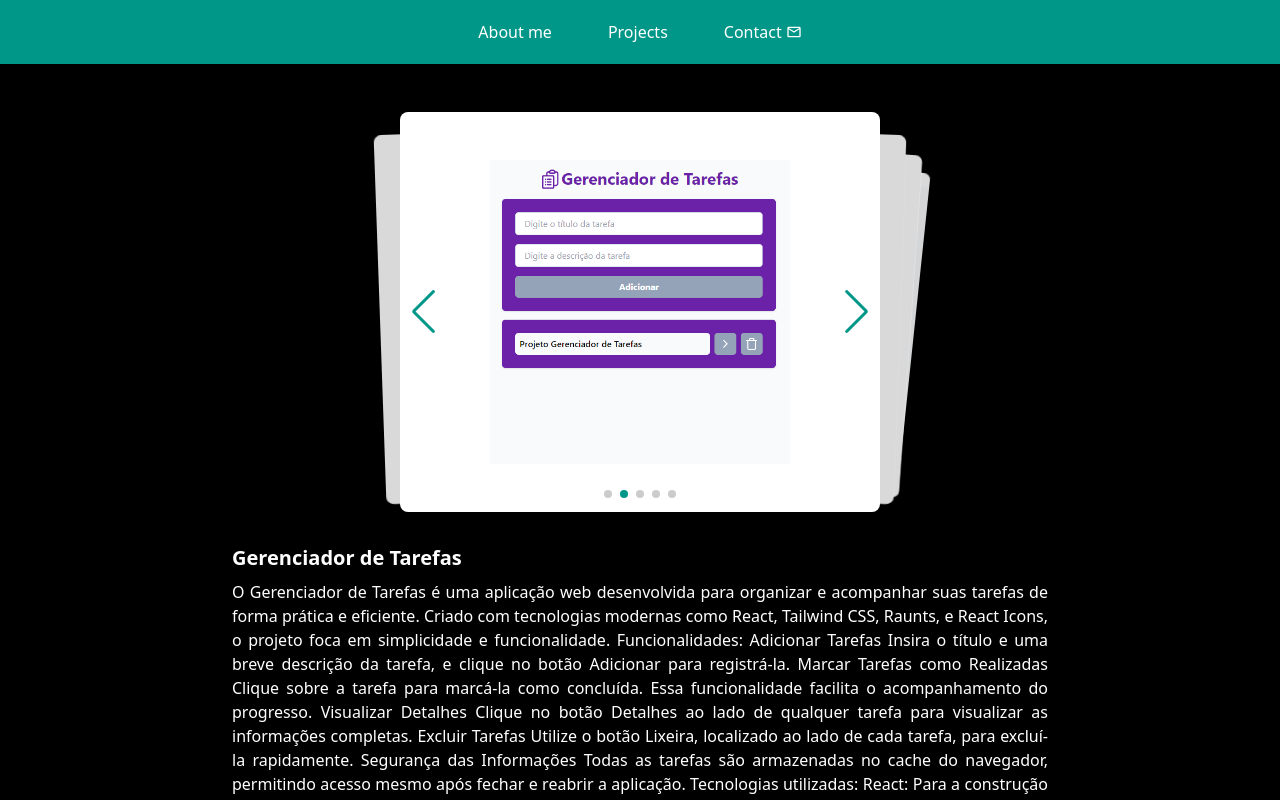
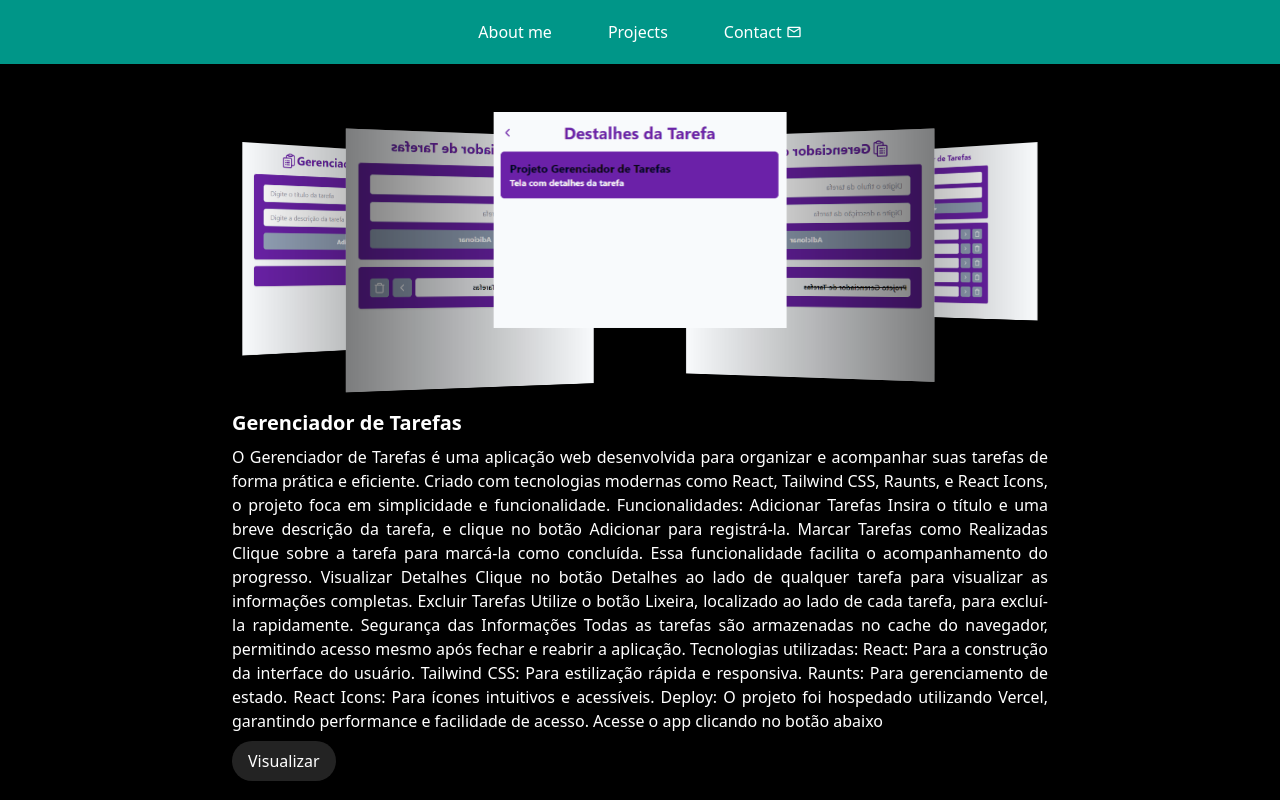
Before and after one commit to ronneyrv/Platform-Nextjs, a Next.js app: page /project/1 in a window 1280 px wide. Built offline with nearby package versions, Linux system fonts and the light colour scheme.

Commit message:
refactor: slider of swiper corrected

```diff
--- a/src/components/project-header/ProjectHeader.tsx
+++ b/src/components/project-header/ProjectHeader.tsx
@@ -1,90 +1,112 @@
 "use client";
-import { SwiperProps, SwiperSlide } from "swiper/react";
-import Slider from "../card/Slider";
+import { Swiper, SwiperSlide } from "swiper/react";
+import {
+  Navigation,
+  Autoplay,
+  EffectCoverflow,
+  EffectCube,
+} from "swiper/modules";
 import Image from "next/image";
 
 import "swiper/css";
+import "swiper/css/effect-coverflow";
+import "swiper/css/effect-cube";
 
 export const ProjectHeader = () => {
-  const settings: SwiperProps = {
-    spaceBetween: 0,
-    slidesPerView: 1,
-    navigation: true,
-    effect: "cards",
-    grabCursor: true,
-    pagination: {
-      clickable: false,
-    },
-    autoplay: {
-      delay: 2000,
-      disableOnInteraction: true,
-    },
-  };
-
-  const settings2: SwiperProps = {
-    spaceBetween: 0,
-    slidesPerView: 1,
-    navigation: false,
-
-    grabCursor: true,
-    pagination: {
-      clickable: true,
-    },
-    autoplay: {
-      delay: 2000,
-      disableOnInteraction: true,
-    },
-  };
-
   return (
     <>
-        <div className="block pt-10 sm:hidden">
-        <Slider settings={settings2}>
-          <SwiperSlide >
+      <div className="block w-full justify-center p-10 sm:hidden">
+        <Swiper
+          modules={[Autoplay, EffectCube]}
+          spaceBetween={0}
+          slidesPerView={1}
+          loop={true}
+          navigation={false}
+          effect={"cube"}
+          grabCursor={true}
+          pagination={{ clickable: true }}
+          autoplay={{
+            delay: 2000,
+            disableOnInteraction: false,
+          }}
+          cubeEffect={{
+            shadow: false,
+            slideShadows: true,
+            shadowOffset: 0,
+            shadowScale: 0.94,
+          }}
+        >
+          <SwiperSlide>
             <Image
               src="/images/gerenciador-tarefas/gerenciador-tarefa5.png"
               alt="Picture 1"
               width={300}
               height={400}
+              className="block mx-auto "
             />
           </SwiperSlide>
-          <SwiperSlide >
+          <SwiperSlide>
             <Image
               src="/images/gerenciador-tarefas/gerenciador-tarefa2.png"
               alt="Picture 2"
               width={300}
-              height={500}
+              height={400}
+              className="block mx-auto"
             />
           </SwiperSlide>
-          <SwiperSlide >
+          <SwiperSlide>
             <Image
               src="/images/gerenciador-tarefas/gerenciador-tarefa3.png"
               alt="Picture 3"
               width={300}
               height={400}
+              className="block mx-auto"
             />
           </SwiperSlide>
-          <SwiperSlide >
+          <SwiperSlide>
             <Image
               src="/images/gerenciador-tarefas/gerenciador-tarefa4.png"
               alt="Picture 4"
               width={300}
               height={400}
+              className="block mx-auto"
             />
           </SwiperSlide>
-          <SwiperSlide >
+          <SwiperSlide>
             <Image
               src="/images/gerenciador-tarefas/gerenciador-tarefa.png"
               alt="Picture 5"
-              width={500}
-              height={500}
+              width={400}
+              height={400}
+              className="block mx-auto"
             />
           </SwiperSlide>
-        </Slider>
-        </div>
+        </Swiper>
+      </div>
 
-        <div className="hidden sm:block pt-20">
-        <Slider settings={settings}>
+      <div className="hidden pt-20 sm:block">
+        <Swiper
+          modules={[Navigation, Autoplay, EffectCoverflow]}
+          spaceBetween={0}
+          slidesPerView={3}
+          loop={true}
+          navigation={false}
+          effect={"coverflow"}
+          grabCursor={true}
+          pagination={{ clickable: true }}
+          autoplay={{
+            delay: 2000,
+            disableOnInteraction: false,
+          }}
+          coverflowEffect={{
+            rotate: 100,
+            stretch: 50,
+            depth: 100,
+            modifier: 2,
+            slideShadows: true,
+          }}
+          className="flex justify-center"
+        >
           <SwiperSlide>
             <Image
               src="/images/gerenciador-tarefas/gerenciador-tarefa5.png"
@@ -125,10 +147,10 @@ export const ProjectHeader = () => {
               height={500}
             />
           </SwiperSlide>
-        </Slider>
+        </Swiper>
       </div>
 
-      <div className="flex flex-col gap-2 p-8">
+      <div className="flex flex-col gap-2 p-8 pt-0">
         <h1 className="font-extrabold text-xl">Gerenciador de Tarefas</h1>
         <p className="text-justify overflow-x-auto">
           O Gerenciador de Tarefas é uma aplicação web desenvolvida para
@@ -154,8 +176,14 @@ export const ProjectHeader = () => {
 
         <div>
           <button
-          onClick={() => window.open('https://gerenciador-de-tarefas-liart.vercel.app', '_blank')}
-          className="py-2 px-4 bg-paper rounded-full">
+            onClick={() =>
+              window.open(
+                "https://gerenciador-de-tarefas-liart.vercel.app",
+                "_blank"
+              )
+            }
+            className="py-2 px-4 bg-paper rounded-full"
+          >
             Visualizar
           </button>
         </div>
```
